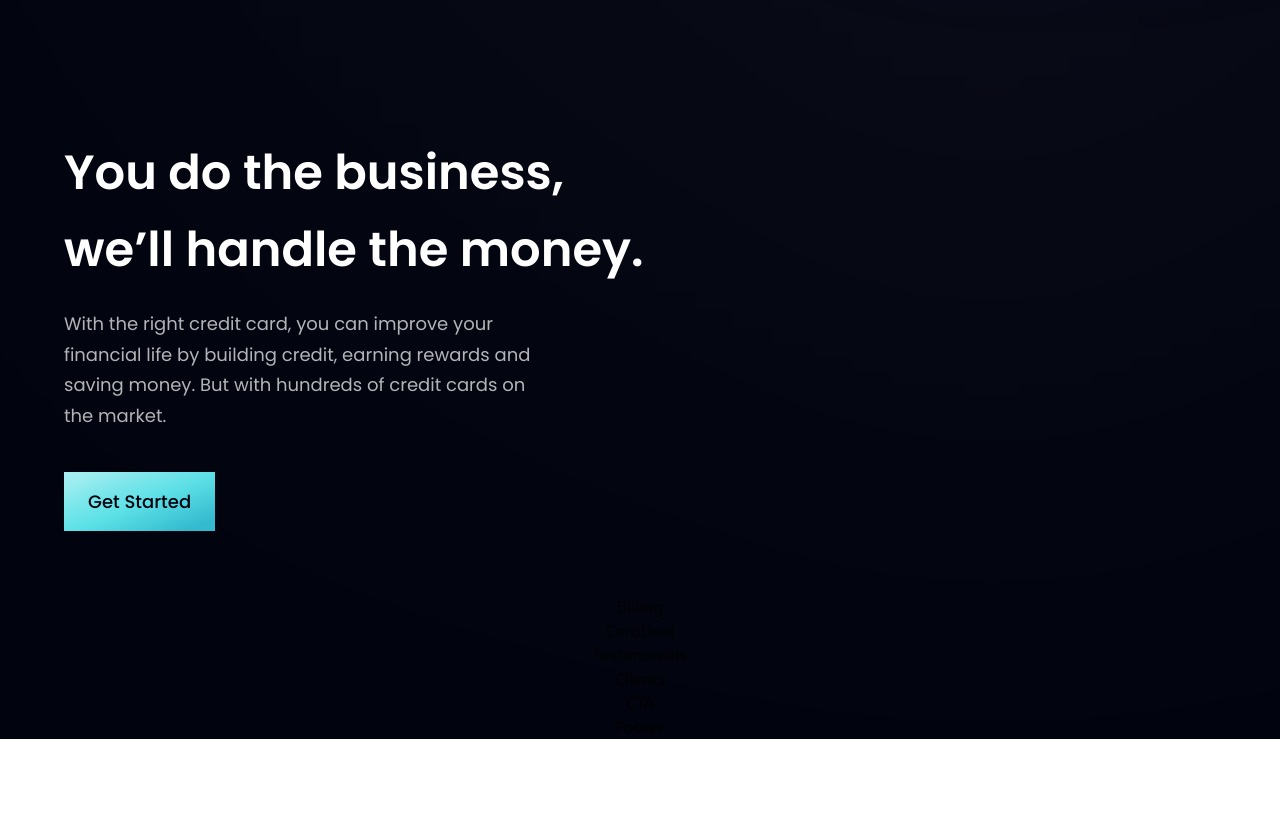
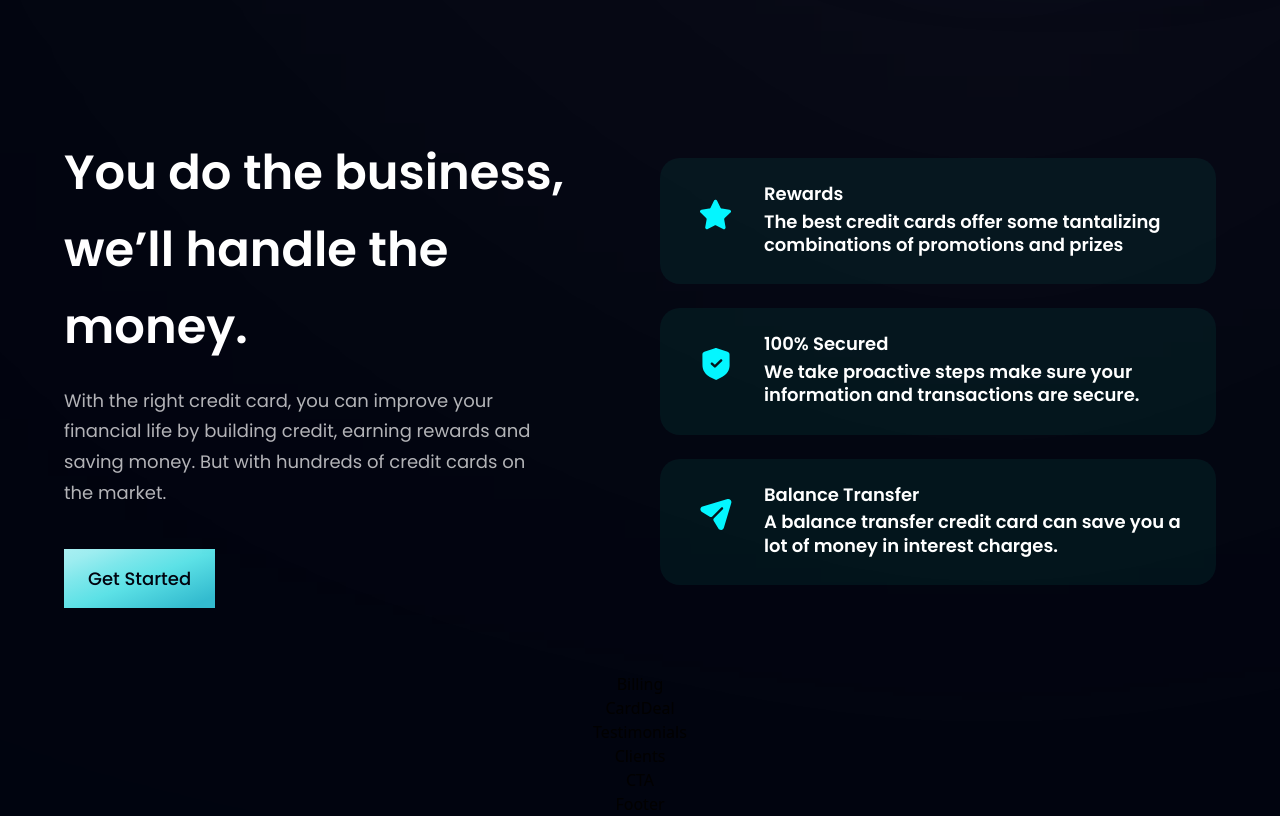
Before and after one commit to ChamodJ/Bank-landing-page, a React (Vite) app: page / in a window 1280 px wide. Shown: the part 900-1716 px from the top of the page. Before the commit the page ends 1639 px from the top, so only its background shows below. Built offline with nearby package versions, Linux system fonts and the light colour scheme.

Commit message:
Update Bussiness.jsx

```diff
--- a/src/components/Bussiness.jsx
+++ b/src/components/Bussiness.jsx
@@ -3,6 +3,21 @@
 import { features } from '../constants'
 import styles, {layout} from '../style'
 import Button from './Button'
+
+const FeatureCard = ({icon , title, content, index}) => (
+  <div className={`flex flex-row p-6 rounded-[20px] bg-dimBlue ${index !== features.length -1 ? 'mb-6' : 'mb-0'}`}>
+    <div className={`w-[64px] h-[64px] rounded-full ${styles.flexCenter}`}>
+      <img src={icon} className='w-[50%] h-[50%] object-contain'/>
+    </div>
+
+    <div className={`flex flex-col flex-1 ml-4 text-start`}>
+      <h4 className='font-poppins font-semibold text-white text-[18px] leading-[23.4px] mb-1'>{title}</h4>
+      <p className='font-poppins font-semibold text-white text-[18px] leading-[23.4px] mb-1'>{content}</p>
+    </div>
+
+  </div>
+);
+
 
 const Bussiness = () => {
   return (
@@ -14,6 +29,13 @@
 
         <Button styles="mt-10"/>
       </div>
+
+      <div className={`${layout.sectionImg} flex-col`}>
+        {features.map((feature, index) => (
+          <FeatureCard key={feature.id} {...feature} index={index}/>
+        ))}
+
+      </div>
     </section>
   )
 }
```
